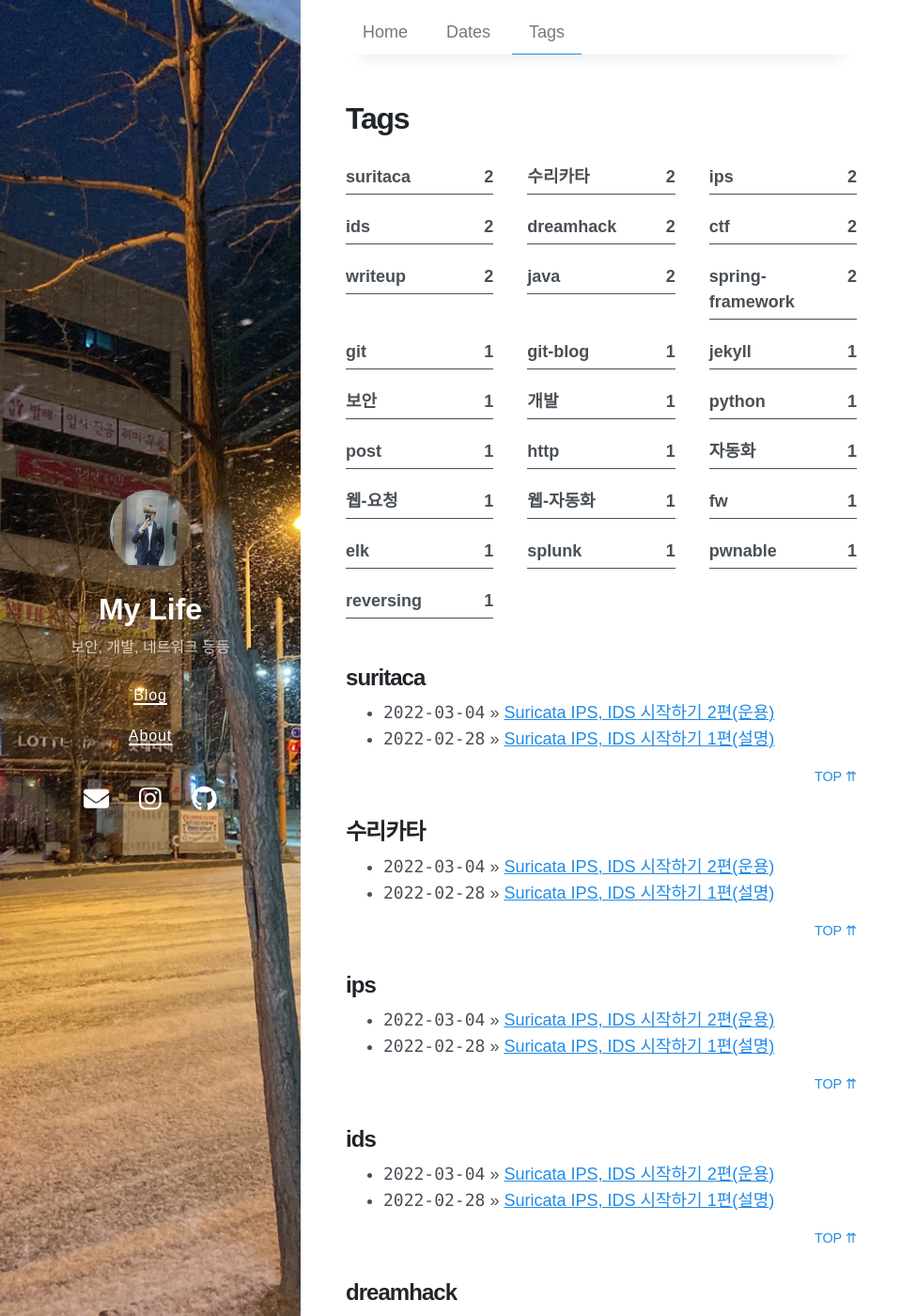
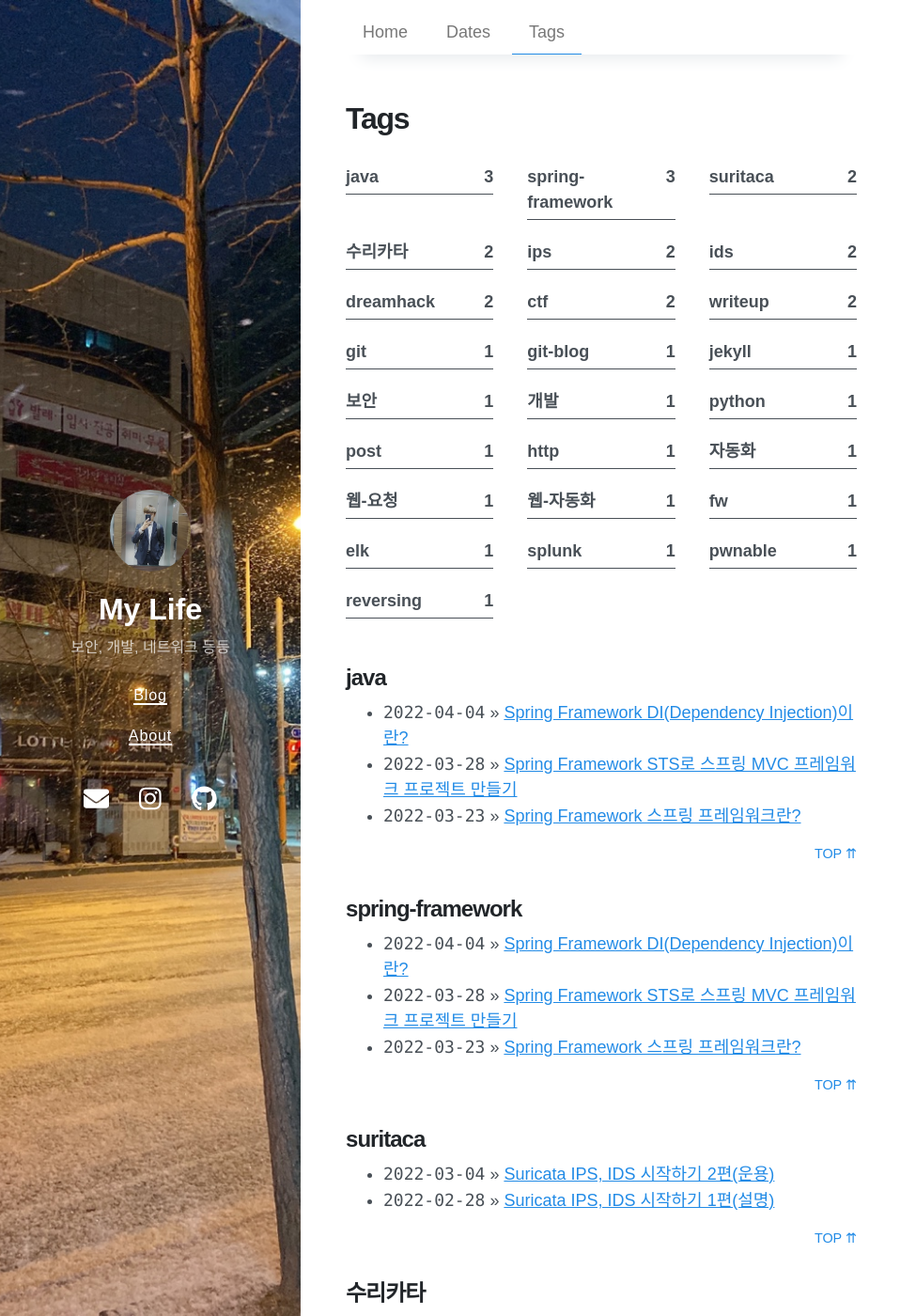
Before and after one commit to dig06161/dig06161.github.io, a Jekyll site: the page built from tags.md, in a window 1280 px wide and 1400 px high. Shown: the whole window at 94% size, without its empty margins (0-975 px from the left). Built offline with Jekyll 4.4.1, drawn with Linux system fonts in a browser that asks for light colours; nearby versions of some CDN libraries; some of the changed lines change nothing that is shown; some of the changed text lies outside the part shown.

Commit message:
spring di

````diff
--- a/_posts/2022-03-28-make-spring-project.md
+++ b/_posts/2022-03-28-make-spring-project.md
@@ -489,6 +489,10 @@ pom.xml에 정의되어 있는 의존성에 대한 버전정보는 https://mvnre
 
 다만 개인적으로 필자는 아직도 Maven이 익숙해 종종 사용하고 있다.
 
+위 xml을 보면 자바 버전이 11이고 스프링 버전에 5.3.17인 것을 볼수 있다. 기본 프로젝트를 생성하면 자바 1.6버전에 스프링 3.X버전이 기본으로 설정되어 있을것이다. 이 부분을 사용자가 자바 버전과 호환이 되는 버전인지를 확인하고 직접 전부 원하는 버전으로 수정을 해줘야 한다. 필자는 자바 11, 스프링 5.3.17버전으로 설정해 주었다.
+
+버전 설정은 자유지만 버전을 설정 한 후 기본적인 워크스페이스 JRE 버전 셋팅, 프로젝트 라이브러리 버전들을 잘 확인해 줘야 한다.
+
 <br><br>
 
 이제 테스트 프로젝트를 실행해보자.
--- /dev/null
+++ b/_posts/2022-04-04-Spring-DI.md
@@ -0,0 +1,108 @@
+---
+published: ture
+image: /img
+layout: post
+title: Spring Framework DI(Dependency Injection)이란?
+tags: [java, spring framework]
+math: true
+date: 2022-04-04 16:30
+---
+
+스프링 프레임워크에서는 DI, IOC, AOP 등이 사용되고 있다. 이번에는 스프링 프레임워크에서 사용하는 DI Dependency Injection, 의존주입에 대해서 포스팅 해보려 한다.
+
+의존 주입이라고 하면 영어를 직역한 표현같이 뭔가 잘 이해가 되질 않는다. 자바에서는 객체를 사용하고 이 객체를 다른 클레스에서 사용하려면 객체를 new 클레스이름 을 통해 생성해서 사용해야 한다.
+
+DI는 이 new를 통해 생성하는 부분을 자동으로 해준다 생각하면 편할 것 같다. 기본적인 개념은 객체를 직접 생성하는 것이 아니라 자동으로 생성되는 것이다.
+
+<br><br>
+
+예를 들어 A라는 객체는 B, C클레스에서 사용된다 했을 때 B, C클레스는 A 객체를 받아와 사용하게 된다.
+
+<center><img src="/img/spring-di/new-class.png" width="80%" height="80%"></center>
+
+여기서 우리가 JAVA를 사용할때 객체를 외부에서 사용할때 new 키워드를 사용하게 된다. DI를 이용해 객체를 주입 받는데 이것을 오늘 알아보자.
+
+스프링은 코드의 수정을 최소화 하고 유연한 사용을 위해 강한 결합을 피하고 느슨한 결합을 지향한다. 스프링은 class와 class간의 관계를 지양하려 한다. 객체와 객체간의 관계를 권장하며 상속의 경우 코드 작성의 제약이 많고 확장성을 떨어트려 피하는 것이 좋다. 그걸 위한 기법이 DI이다.
+
+
+DI를 사용하기 위한 기법은 3가지가 있다. 생성자 주입, 필드 주입, 수정자 주입이다.
+
+<br><br>
+
+### 필드 주입
+필드 주입은 빈으로 등록하는 객체를 다음과 같은 코드를 통해 주입해 사용한다.
+
+```java
+public class Controller{
+
+    @Autowired
+    private Service service;
+
+    @RequestMapping(value = "/", method = RequestMethod.GET)
+	public String home(Locale locale, Model model) {
+
+        service.services .....
+
+    }
+
+}
+```
+
+위의 코드를 보면 Service 객체를 @Autowired를 통해 주입받아 사용한다. 이처럼 엄청난 코드 간결성과 편의성 때문에 필자 뿐만 아니라 다른 회사에서도 많이 썼던 기법이라고 한다.
+
+필자는 코드의 간결성과 유연성을 위해 필드 주입을 주로 사용했는데, 스프링에서는 필드주입을 권장하지 않는다. 그 이유는 개발을 진행하다 보면 여러 서비스 객체들이 생기는데 이러한 객체들이 필드 주입으로 인해 순환 참조될 수 있기 때문이다. 예를 들어 A는 B를 참조하고 B는 C를 참조하는데 C가 A를 참조할 경우 계속적으로 참조를 위해 사이클을 돌다가 스텍 에러를 띄우게 된다. 필자는 아직 경험해 본적이 없지만 이러한 문제를 아직 직면하지 않았지만 5버전 스프링에서는 이러한 문제 때문에 생성자 주입을 권장한다.
+
+<br><br>
+
+### 수정자 주입
+
+수정자 주입방법은 setter를 이용한다. 예시는 다음과 같다
+
+```java
+public class Controller{
+
+    private Service service;
+
+    @Autowired
+    public void setService(Service service){
+        this.service = service;
+    }
+
+    @RequestMapping(value = "/", method = RequestMethod.GET)
+	public String home(Locale locale, Model model) {
+
+        service.services .....
+
+    }
+
+}
+```
+
+위와같이 Setter 수정자를 통해 사용하고자 하는 클레스에 객체를 주입 받았다. 이러한 방법은 의존관계 불변성을 위반할 수 있고, putlic 키워드로 메서드를 열어두기 때문에 좋은 방법이 아니다.
+
+<br><br>
+
+### 생성자 주입
+생성자 주입 기법은 스프링에서 가장 권장하고 있는 DI 방법이다. Lombok 라이브러리와 사용성이 용이하고 생성자 호출 시점에서 딱 1번 호출하고 final 키워드 사용이 가능해 불변성을 만족한다. 또한 주입할 데이터가 누락되어있을 경우 컴파일 오류를 띄워준다.
+
+예제는 다음과 같다.
+
+```java
+public class Controller{
+
+    private final Service service;
+
+    @Autowired
+    public Controller(Service service) {
+        this.service = service
+    }
+
+    @RequestMapping(value = "/", method = RequestMethod.GET)
+	public String home(Locale locale, Model model) {
+
+        service.services .....
+
+    }
+
+}
+```
````
Also changed, not shown: img/spring-di/new-class.png (added).
